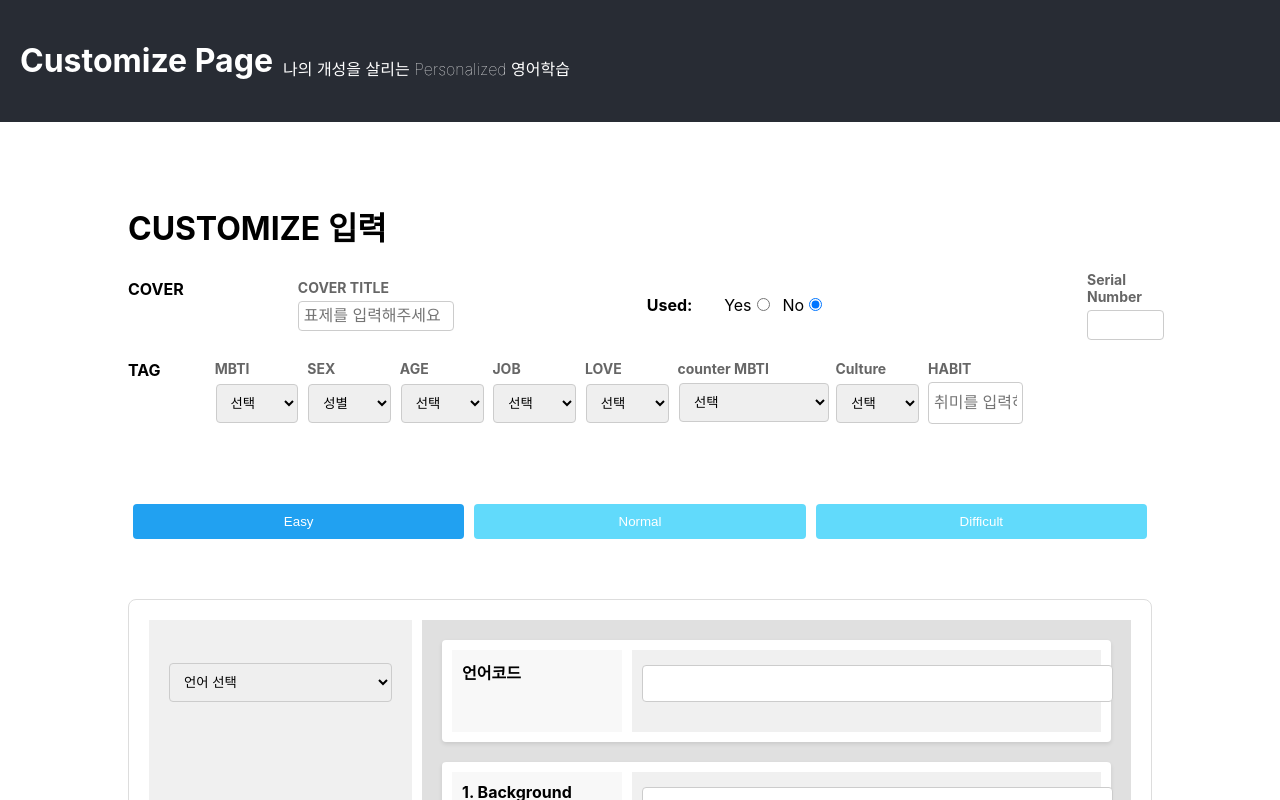
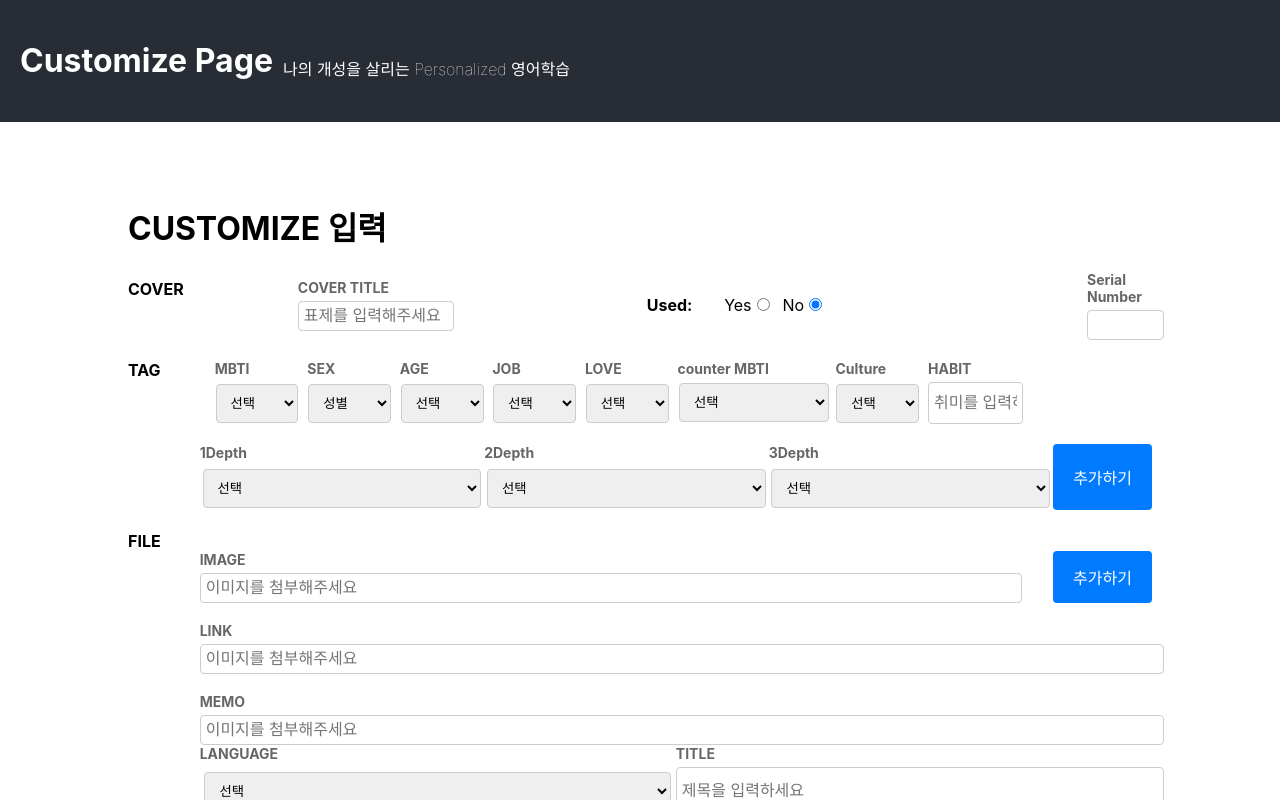
Before and after one commit to itbebop/pastella-front, a React (Create React App) app: page /customize_detail in a window 1280 px wide. Shown: the top 800 px of the page. Built offline with nearby package versions, Linux system fonts and the light colour scheme.

Commit message:
style: header 화면 수정

```diff
--- a/src/components/ScriptHeader.css
+++ b/src/components/ScriptHeader.css
@@ -88,3 +88,25 @@
 #hobby {
   width: calc(100% - 2%);
 }
+
+.button-add {
+  background-color: #007bff;
+  color: white;
+  border: none;
+  padding: 10px 20px;
+  cursor: pointer;
+  border-radius: 4px;
+  font-size: 16px;
+}
+.depth-group, .file-group {
+  padding-left: 7%;
+}
+#file-label {
+  padding-top: 2%;
+}
+.file-input {
+  padding-top: 2%;
+}
+#image-input {
+  max-width: 95%;
+}
--- a/src/components/ScriptHeader.js
+++ b/src/components/ScriptHeader.js
@@ -146,9 +146,92 @@ function ScriptHeader({ inputs, onInputChange }) { // props를 받도록 수정
               <input type="text" id="hobby" className="form-input" placeholder="취미를 입력하세요" />
             </div>
           </div>
+         </div>
+        </div>
+       </div>
+      <div className='depth-group'>
+        <div className="row-group">
+          <div className="column-group">
+            <label htmlFor="mbti-me" className="form-label sub-label">1Depth</label>
+            <select className="form-dropdown" id="mbti-me" defaultValue="">
+              <option value="" disabled>선택</option>
+
+            </select>
+          </div>
+          <div className="column-group">
+            <label htmlFor="mbti-me" className="form-label sub-label">2Depth</label>
+            <select className="form-dropdown" id="mbti-me" defaultValue="">
+              <option value="" disabled>선택</option>
+
+            </select>
+          </div>
+          <div className="column-group">
+            <label htmlFor="mbti-me" className="form-label sub-label">3Depth</label>
+            <select className="form-dropdown" id="mbti-me" defaultValue="">
+              <option value="" disabled>선택</option>
+
+            </select>
+          </div>
+          <button className='button-add'
+                  type="button"
+                  onClick={() => alert('11')}
+                  //disabled={inputs.names.length >= 4}
+                >추가하기</button>
         </div>
       </div>
-    </div>
+
+      <label className="form-label" id="file-label">FILE</label>
+      <div className="file-group">
+        <div className="row-group">
+        <div className="column-group">
+          <label htmlFor="mbti-me" className="form-label sub-label">IMAGE</label>
+          <input type="text" className="form-input file-input" id="image-input"
+              value={inputs.title}
+              onChange={(e) => onInputChange('title', e.target.value)}
+              placeholder="이미지를 첨부해주세요"
+              />
+        </div>
+        <button className='button-add'
+                type="button"
+                onClick={() => alert('11')}
+                //disabled={inputs.names.length >= 4}
+              >추가하기</button>
+        </div>
+        <div className="column-group">
+          <label htmlFor="mbti-me" className="form-label sub-label file-input">LINK</label>
+          <input type="text" className="form-input file-input"
+              value={inputs.title}
+              onChange={(e) => onInputChange('title', e.target.value)}
+              placeholder="이미지를 첨부해주세요"
+              />
+        </div>
+        <div className="column-group">
+          <label htmlFor="mbti-me" className="form-label sub-label file-input">MEMO</label>
+          <input type="text" className="form-input file-input"
+              value={inputs.title}
+              onChange={(e) => onInputChange('title', e.target.value)}
+              placeholder="이미지를 첨부해주세요"
+              />
+        </div>
+        <div className='language-group'>
+          <div className="row-group">
+            <div className="column-group">
+              <label htmlFor="mbti-me" className="form-label sub-label">LANGUAGE</label>
+              <select className="form-dropdown" defaultValue="">
+                <option value="" disabled>선택</option>
+              </select>
+            </div>
+            <div className="column-group">
+              <label htmlFor="mbti-me" className="form-label sub-label">TITLE</label>
+              <input type="text" className="form-input file-input"
+              value={inputs.title}
+              onChange={(e) => onInputChange('title', e.target.value)}
+              placeholder="제목을 입력하세요"
+              />
+            </div>
+          </div>
+        </div>
+      </div>
     </div>
   );
 }
```
